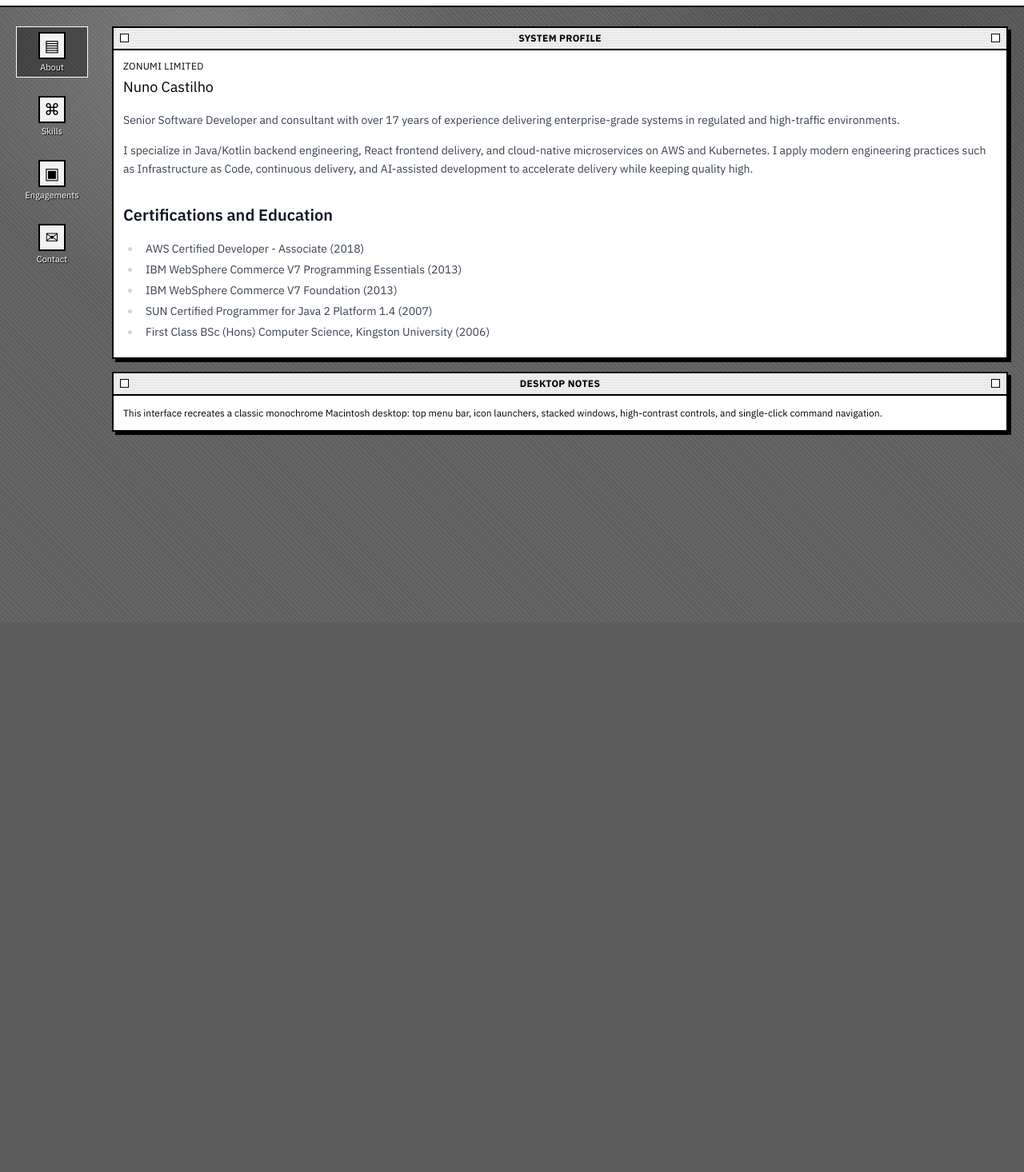
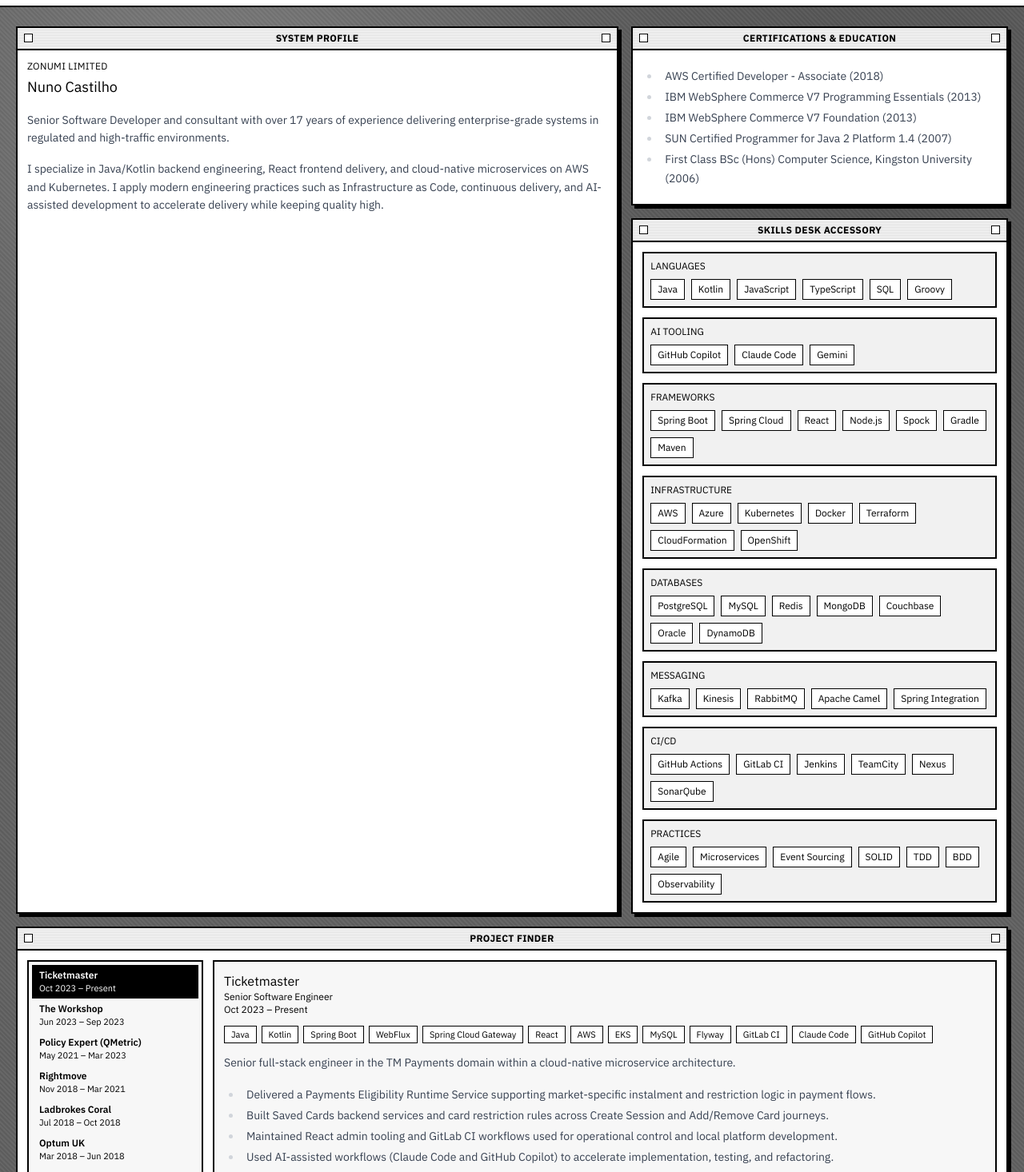
Before and after one commit to zonumi/zonumi-website, a Next.js app: page / in a window 1280 px wide. Shown: the part 22-1488 px from the top of the page at 80% size. Before the commit the page ends 800 px from the top, so only its background shows below. Built offline with nearby package versions, Linux system fonts and the light colour scheme.

Commit message:
refactor: rework desktop layout and integrate contact updates

```diff
--- a/src/app/globals.css
+++ b/src/app/globals.css
@@ -8,6 +8,7 @@
 
 * {
   box-sizing: border-box;
+  cursor: pointer;
 }
 
 body {
--- a/src/components/MacDesktop.tsx
+++ b/src/components/MacDesktop.tsx
@@ -18,6 +18,10 @@ type MenuAction = {
   href?: string;
 };
 
+const CONTACT_EMAIL = "nuno.castilho@outlook.com";
+const LINKEDIN_URL = "https://www.linkedin.com/in/nuno-castilho";
+const GITHUB_URL = "https://github.com/ncastilho";
+
 const MENU_ITEMS: Record<MenuKey, MenuAction[]> = {
   file: [
     { label: "Open About", panel: "about" },
@@ -32,17 +36,11 @@ const MENU_ITEMS: Record<MenuKey, MenuAction[]> = {
   ],
   go: [
     { label: "Email Zonumi", panel: "contact" },
-    { label: "LinkedIn", href: "https://www.linkedin.com/in/nuno-castilho" }
+    { label: "LinkedIn", href: LINKEDIN_URL },
+    { label: "GitHub", href: GITHUB_URL }
   ],
   help: [{ label: "How To Use", panel: "about" }]
 };
-
-const DESKTOP_ICONS: Array<{ id: Panel; label: string; glyph: string }> = [
-  { id: "about", label: "About", glyph: "▤" },
-  { id: "skills", label: "Skills", glyph: "⌘" },
-  { id: "engagements", label: "Engagements", glyph: "▣" },
-  { id: "contact", label: "Contact", glyph: "✉" }
-];
 
 export function MacDesktop({ profile, engagements }: MacDesktopProps) {
   const [activePanel, setActivePanel] = useState<Panel>("about");
@@ -55,6 +53,19 @@ export function MacDesktop({ profile, engagements }: MacDesktopProps) {
     () => engagements.find((engagement) => engagement.slug === selectedSlug) ?? engagements[0],
     [engagements, selectedSlug]
   );
+  const [aboutSummaryContent, certificationsContent] = useMemo(() => {
+    const sectionHeadingPattern = /^##\s+Certifications and Education\s*$/im;
+    const match = profile.content.match(sectionHeadingPattern);
+
+    if (!match || match.index === undefined) {
+      return [profile.content.trim(), ""];
+    }
+
+    const heading = match[0];
+    const summary = profile.content.slice(0, match.index).trim();
+    const certifications = profile.content.slice(match.index + heading.length).trim();
+    return [summary, certifications];
+  }, [profile.content]);
 
   useEffect(() => {
     const updateClock = () => {
@@ -85,11 +96,11 @@ export function MacDesktop({ profile, engagements }: MacDesktopProps) {
 
   const handleCopyEmail = async () => {
     try {
-      await navigator.clipboard.writeText("nuno@zonumi.com");
+      await navigator.clipboard.writeText(CONTACT_EMAIL);
       setCopiedEmail(true);
       window.setTimeout(() => setCopiedEmail(false), 1500);
     } catch {
-      window.location.href = "mailto:nuno@zonumi.com";
+      window.location.href = `mailto:${CONTACT_EMAIL}`;
     }
   };
 
@@ -101,6 +112,68 @@ export function MacDesktop({ profile, engagements }: MacDesktopProps) {
         : activePanel === "engagements"
           ? "Project Finder"
           : "Contact Console";
+
+  const renderProjectFinder = () => (
+    <div className="grid gap-3 lg:grid-cols-[220px_1fr]">
+      <nav className="mac-scroll max-h-[380px] overflow-y-auto border-2 border-black bg-[#f7f7f7] p-1">
+        {engagements.map((engagement) => (
+          <button
+            key={engagement.slug}
+            type="button"
+            onClick={() => setSelectedSlug(engagement.slug)}
+            className={`block w-full border border-transparent px-2 py-1 text-left text-xs ${
+              selectedEngagement?.slug === engagement.slug ? "bg-black text-white" : "hover:border-black"
+            }`}
+          >
+            <span className="block font-semibold">{engagement.client}</span>
+            <span className="block text-[11px]">{engagement.period}</span>
+          </button>
+        ))}
+      </nav>
+
+      <article className="space-y-3 border-2 border-black bg-[#f7f7f7] p-3">
+        {selectedEngagement ? (
+          <>
+            <div>
+              <h3 className="text-base">{selectedEngagement.client}</h3>
+              <p className="text-xs">{selectedEngagement.role}</p>
+              <p className="text-xs">{selectedEngagement.period}</p>
+            </div>
+
+            <div className="flex flex-wrap gap-1.5">
+              {selectedEngagement.technologies.map((tech) => (
+                <span key={tech} className="border border-black bg-white px-2 py-0.5 text-[11px]">
+                  {tech}
+                </span>
+              ))}
+            </div>
+
+            <div className="prose prose-sm max-w-none prose-p:my-2 prose-li:my-0.5">
+              <Markdown>{selectedEngagement.content}</Markdown>
+            </div>
+          </>
+        ) : (
+          <p className="text-sm">No engagements available.</p>
+        )}
+      </article>
+    </div>
+  );
+  const renderSkills = () => (
+    <div className="space-y-3">
+      {Object.entries(profile.skills).map(([group, skills]) => (
+        <article key={group} className="border-2 border-black bg-[#f1f1f1] p-2">
+          <h3 className="mb-2 text-xs uppercase">{group}</h3>
+          <ul className="flex flex-wrap gap-2">
+            {skills.map((skill) => (
+              <li key={`${group}-${skill}`} className="border border-black bg-white px-2 py-1 text-xs">
+                {skill}
+              </li>
+            ))}
+          </ul>
+        </article>
+      ))}
+    </div>
+  );
 
   return (
     <main className="mac-desktop min-h-screen">
@@ -149,22 +222,67 @@ export function MacDesktop({ profile, engagements }: MacDesktopProps) {
         </div>
       </header>
 
-      <section className="mx-auto grid w-full max-w-7xl gap-4 px-3 py-4 sm:px-5 md:grid-cols-[104px_1fr] md:py-6">
-        <aside className="desktop-icons flex gap-3 md:flex-col md:gap-4">
-          {DESKTOP_ICONS.map((icon) => (
-            <button
-              key={icon.id}
-              type="button"
-              onClick={() => openPanel(icon.id)}
-              className={`desktop-icon group ${activePanel === icon.id ? "selected" : ""}`}
-            >
-              <span className="desktop-icon-glyph">{icon.glyph}</span>
-              <span className="desktop-icon-label">{icon.label}</span>
-            </button>
-          ))}
-        </aside>
+      <section className="mx-auto w-full max-w-[1400px] px-3 py-4 sm:px-5 md:py-6">
+        <div className="space-y-4">
+          {activePanel === "about" ? (
+            <>
+              <div className="grid gap-4 xl:grid-cols-[1.6fr_1fr]">
+                <section className="mac-window">
+                  <div className="mac-titlebar">
+                    <span className="mac-dot" />
+                    <h1>System Profile</h1>
+                    <span className="mac-dot" />
+                  </div>
+                  <div className="mac-window-content space-y-4">
+                    <div>
+                      <p className="text-xs uppercase tracking-wide">{profile.company}</p>
+                      <h2 className="mt-1 text-lg">{profile.name}</h2>
+                    </div>
+                    <div className="prose prose-sm max-w-none prose-headings:font-semibold prose-p:leading-relaxed prose-li:my-0.5 prose-ul:my-2">
+                      <Markdown>{aboutSummaryContent}</Markdown>
+                    </div>
+                  </div>
+                </section>
 
-        <div className="space-y-4">
+                <div className="space-y-4 xl:self-start">
+                  <section className="mac-window">
+                    <div className="mac-titlebar">
+                      <span className="mac-dot" />
+                      <h2>Certifications & Education</h2>
+                      <span className="mac-dot" />
+                    </div>
+                    <div className="mac-window-content">
+                      {certificationsContent ? (
+                        <div className="prose prose-sm max-w-none prose-p:leading-relaxed prose-li:my-0.5 prose-ul:my-2">
+                          <Markdown>{certificationsContent}</Markdown>
+                        </div>
+                      ) : (
+                        <p className="text-sm">No certifications section found in profile content.</p>
+                      )}
+                    </div>
+                  </section>
+
+                  <section className="mac-window">
+                    <div className="mac-titlebar">
+                      <span className="mac-dot" />
+                      <h2>Skills Desk Accessory</h2>
+                      <span className="mac-dot" />
+                    </div>
+                    <div className="mac-window-content">{renderSkills()}</div>
+                  </section>
+                </div>
+              </div>
+
+              <section className="mac-window">
+                <div className="mac-titlebar">
+                  <span className="mac-dot" />
+                  <h2>Project Finder</h2>
+                  <span className="mac-dot" />
+                </div>
+                <div className="mac-window-content">{renderProjectFinder()}</div>
+              </section>
+            </>
+          ) : (
             <section className="mac-window">
               <div className="mac-titlebar">
                 <span className="mac-dot" />
@@ -172,80 +290,9 @@ export function MacDesktop({ profile, engagements }: MacDesktopProps) {
                 <span className="mac-dot" />
               </div>
               <div className="mac-window-content">
-              {activePanel === "about" ? (
-                <div className="space-y-4">
-                  <div>
-                    <p className="text-xs uppercase tracking-wide">{profile.company}</p>
-                    <h2 className="mt-1 text-lg">{profile.name}</h2>
-                  </div>
-                  <div className="prose prose-sm max-w-none prose-headings:font-semibold prose-p:leading-relaxed prose-li:my-0.5 prose-ul:my-2">
-                    <Markdown>{profile.content}</Markdown>
-                  </div>
-                </div>
-              ) : null}
+                {activePanel === "skills" ? renderSkills() : null}
 
-              {activePanel === "skills" ? (
-                <div className="space-y-3">
-                  {Object.entries(profile.skills).map(([group, skills]) => (
-                    <article key={group} className="border-2 border-black bg-[#f1f1f1] p-2">
-                      <h3 className="mb-2 text-xs uppercase">{group}</h3>
-                      <ul className="flex flex-wrap gap-2">
-                        {skills.map((skill) => (
-                          <li key={`${group}-${skill}`} className="border border-black bg-white px-2 py-1 text-xs">
-                            {skill}
-                          </li>
-                        ))}
-                      </ul>
-                    </article>
-                  ))}
-                </div>
-              ) : null}
-
-              {activePanel === "engagements" ? (
-                <div className="grid gap-3 lg:grid-cols-[220px_1fr]">
-                  <nav className="mac-scroll max-h-[380px] overflow-y-auto border-2 border-black bg-[#f7f7f7] p-1">
-                    {engagements.map((engagement) => (
-                      <button
-                        key={engagement.slug}
-                        type="button"
-                        onClick={() => setSelectedSlug(engagement.slug)}
-                        className={`block w-full border border-transparent px-2 py-1 text-left text-xs ${
-                          selectedEngagement?.slug === engagement.slug ? "bg-black text-white" : "hover:border-black"
-                        }`}
-                      >
-                        <span className="block font-semibold">{engagement.client}</span>
-                        <span className="block text-[11px]">{engagement.period}</span>
-                      </button>
-                    ))}
-                  </nav>
-
-                  <article className="space-y-3 border-2 border-black bg-[#f7f7f7] p-3">
-                    {selectedEngagement ? (
-                      <>
-                        <div>
-                          <h3 className="text-base">{selectedEngagement.client}</h3>
-                          <p className="text-xs">{selectedEngagement.role}</p>
-                          <p className="text-xs">{selectedEngagement.period}</p>
-                        </div>
-
-                        <div className="flex flex-wrap gap-1.5">
-                          {selectedEngagement.technologies.map((tech) => (
-                            <span key={tech} className="border border-black bg-white px-2 py-0.5 text-[11px]">
-                              {tech}
-                            </span>
-                          ))}
-                        </div>
-
-                        <div className="prose prose-sm max-w-none prose-p:my-2 prose-li:my-0.5">
-                          <Markdown>{selectedEngagement.content}</Markdown>
-                        </div>
-                      </>
-                    ) : (
-                      <p className="text-sm">No engagements available.</p>
-                    )}
-                  </article>
-                </div>
-              ) : null}
+                {activePanel === "engagements" ? renderProjectFinder() : null}
 
                 {activePanel === "contact" ? (
                   <div className="space-y-4 text-sm">
@@ -254,34 +301,24 @@ export function MacDesktop({ profile, engagements }: MacDesktopProps) {
                       <button type="button" onClick={handleCopyEmail} className="mac-action">
                         {copiedEmail ? "Email Copied" : "Copy Email"}
                       </button>
-                    <a className="mac-action" href="mailto:nuno@zonumi.com">
+                      <a className="mac-action" href={`mailto:${CONTACT_EMAIL}`}>
                         Send Email
                       </a>
-                    <a className="mac-action" href="https://www.linkedin.com/in/nuno-castilho" target="_blank" rel="noreferrer">
+                      <a className="mac-action" href={LINKEDIN_URL} target="_blank" rel="noreferrer">
                         Open LinkedIn
+                      </a>
+                      <a className="mac-action" href={GITHUB_URL} target="_blank" rel="noreferrer">
+                        Open GitHub
                       </a>
                     </div>
                     <p className="text-xs">
-                    Direct contact: <strong>nuno@zonumi.com</strong>
+                      Direct contact: <strong>{CONTACT_EMAIL}</strong>
                     </p>
                   </div>
                 ) : null}
               </div>
             </section>
-
-          <section className="mac-window hidden md:block">
-            <div className="mac-titlebar">
-              <span className="mac-dot" />
-              <h2>Desktop Notes</h2>
-              <span className="mac-dot" />
-            </div>
-            <div className="mac-window-content text-xs leading-relaxed">
-              <p>
-                This interface recreates a classic monochrome Macintosh desktop: top menu bar, icon launchers, stacked windows, high-contrast controls, and
-                single-click command navigation.
-              </p>
-            </div>
-          </section>
+          )}
         </div>
       </section>
     </main>
```
Lines whose indentation alone changed are shown as unchanged.
